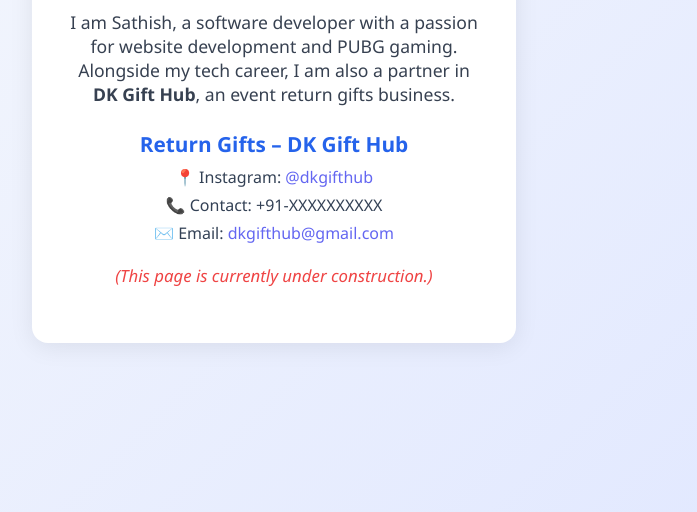
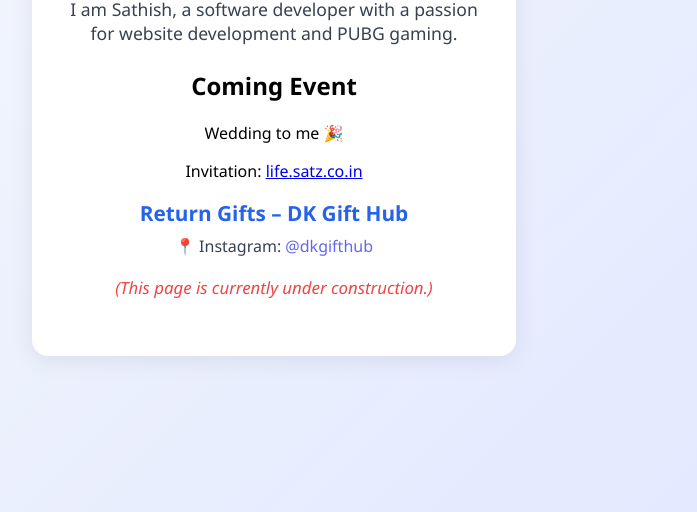
Before and after one commit to mrsathishe/under_construction, a plain HTML site: page index.html in a window 1280 px wide. Shown: the part 288-800 px from the top of the page, without its empty margins (366-1063 px from the left). Drawn offline with Linux system fonts and the light colour scheme.

Commit message:
Update: manual edits and latest changes

```diff
--- a/index.html
+++ b/index.html
@@ -11,10 +11,16 @@
       <h1>Under Construction 🚧</h1>
       <p class="intro">
         I am Sathish, a software developer with a passion for website
-        development and PUBG gaming.<br />
-        Alongside my tech career, I am also a partner in
-        <strong>DK Gift Hub</strong>, an event return gifts business.
+        development and PUBG gaming.
       </p>
+      <div class="event">
+        <h2>Coming Event</h2>
+        <p>Wedding to me 🎉</p>
+        <p>
+          Invitation:
+          <a href="https://life.satz.co.in" target="_blank">life.satz.co.in</a>
+        </p>
+      </div>
       <div class="gift-hub">
         <h2>Return Gifts – DK Gift Hub</h2>
         <ul>
@@ -24,11 +30,6 @@
               >@dkgifthub</a
             >
           </li>
-          <li>📞 Contact: +91-XXXXXXXXXX</li>
-          <li>
-            ✉️ Email:
-            <a href="mailto:dkgifthub@gmail.com">dkgifthub@gmail.com</a>
-          </li>
         </ul>
       </div>
       <p class="notice">(This page is currently under construction.)</p>
```
